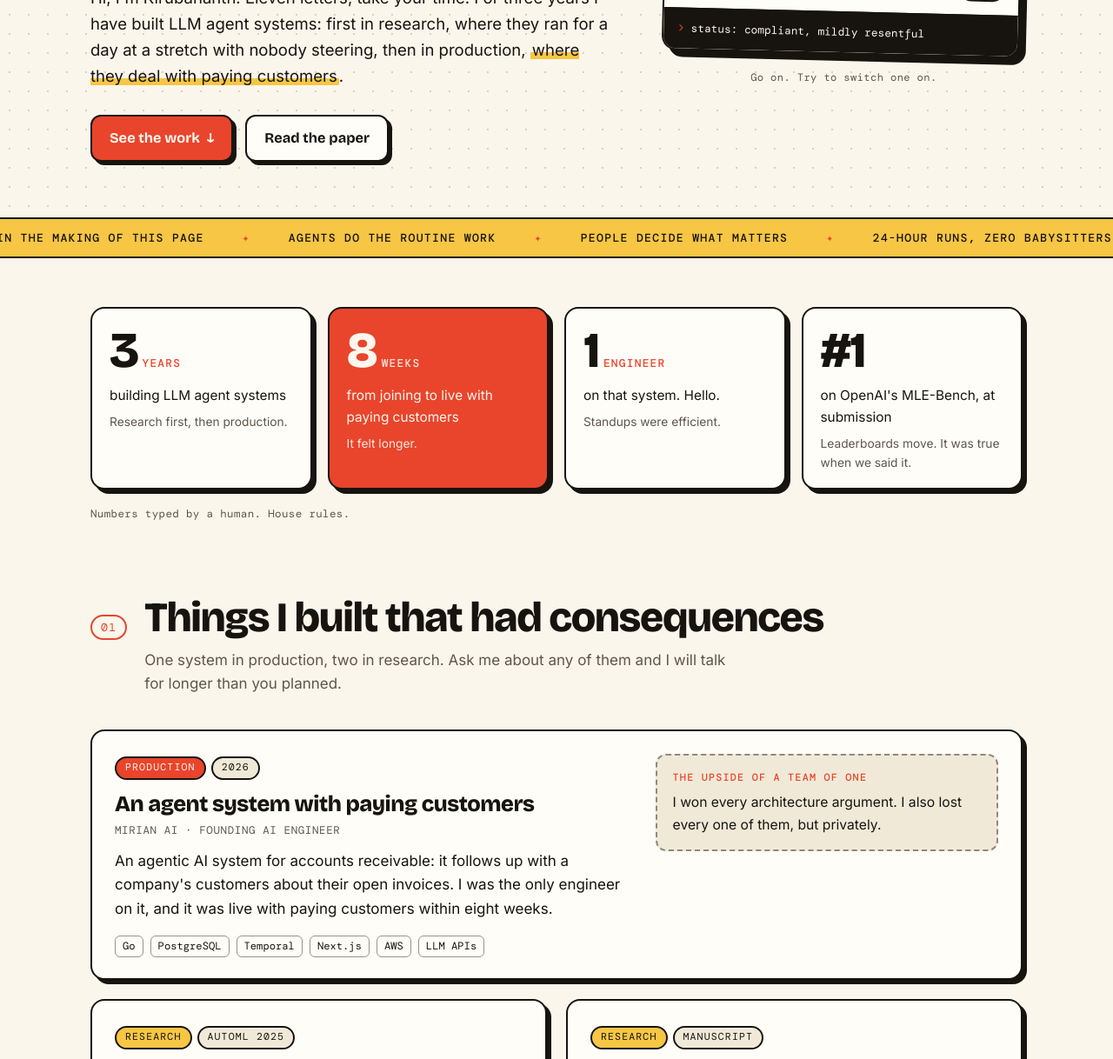
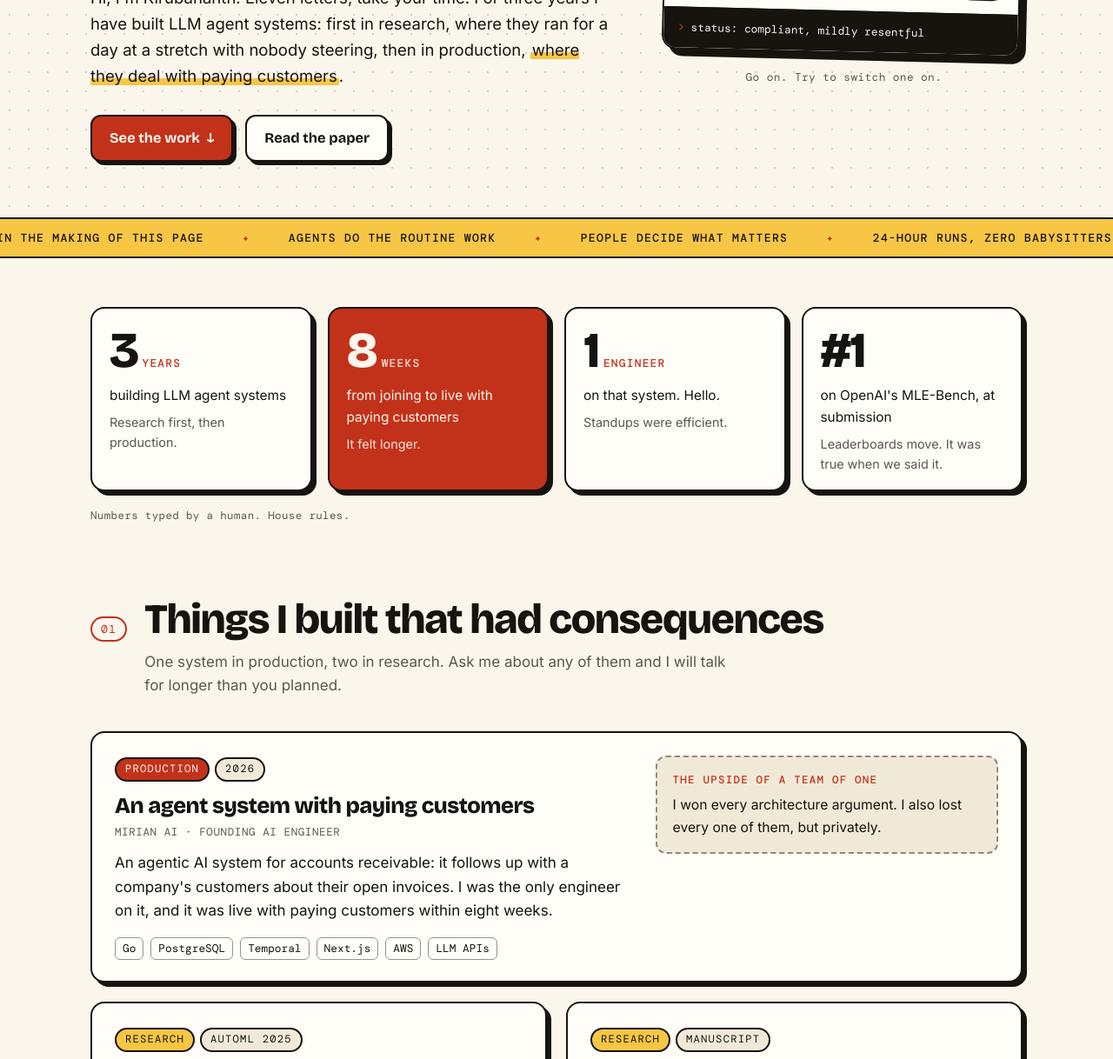
Before and after one commit to kirubanath/kirubanath.github.io, a plain HTML site: page index.html in a window 1280 px wide. Shown: the part 518-1736 px from the top of the page at 87% size. Drawn offline with nearby package versions, Linux system fonts and the light colour scheme.

Commit message:
Deepen the red for readable contrast and enlarge small labels
Co-Authored-By: Claude Fable 5.2 <noreply@anthropic.com>
Claude-Session: https://claude.ai/code/session_01HX2kjvErrqeFrmu8fsv4mV

```diff
--- a/index.html
+++ b/index.html
@@ -17,7 +17,7 @@
 <style>
 :root{
   --bg:#FBF6EC; --paper:#FFFDF8; --ink:#17140F; --muted:#5E564A; --line:#17140F;
-  --tomato:#E8452C; --tomato-ink:#FFF7EE; --mustard:#F6C644; --leaf:#2E7D4F; --soft:#F1E9D8; --hl:#F6C644;
+  --tomato:#C2321A; --tomato-ink:#FFF7EE; --mustard:#F6C644; --leaf:#2E7D4F; --soft:#F1E9D8; --hl:#F6C644;
   --shadow:5px 5px 0 var(--line);
   --display:"Bricolage Grotesque","Arial Narrow",system-ui,sans-serif;
   --body:"Inter",system-ui,-apple-system,"Segoe UI",Roboto,Arial,sans-serif;
@@ -87,7 +87,7 @@ h1 mark{background:var(--tomato);color:var(--tomato-ink);padding:0 .14em;border-
 @keyframes nope{20%{transform:translateX(-5px)}40%{transform:translateX(5px)}60%{transform:translateX(-4px)}80%{transform:translateX(3px)}}
 .perm-status{margin:0;padding:12px 16px;border-top:2px solid var(--line);background:var(--ink);color:var(--bg);font-family:var(--mono);font-size:.8rem;min-height:3.3em;display:flex;align-items:center}
 .perm-status::before{content:"> ";color:var(--tomato);white-space:pre}
-.perm-hint{font-family:var(--mono);font-size:.76rem;color:var(--muted);margin:18px 0 0;text-align:center;letter-spacing:.03em}
+.perm-hint{font-family:var(--mono);font-size:.8rem;color:var(--muted);margin:18px 0 0;text-align:center;letter-spacing:.03em}
 
 /* ticker */
 .ticker{border-block:2px solid var(--line);background:var(--mustard);color:#17140F;overflow:hidden;white-space:nowrap}
@@ -107,7 +107,7 @@ h2{font-family:var(--display);font-weight:800;font-size:clamp(1.9rem,4vw,3rem);l
 
 .card{background:var(--paper);border:2px solid var(--line);border-radius:16px;box-shadow:var(--shadow);padding:26px 26px 24px;transition:transform .14s ease,box-shadow .14s ease}
 .card:hover{transform:translate(-2px,-2px);box-shadow:7px 7px 0 var(--line)}
-.tag{display:inline-block;font-family:var(--mono);font-size:.72rem;letter-spacing:.1em;text-transform:uppercase;border:2px solid var(--line);border-radius:999px;padding:2px 10px;margin:0 6px 14px 0;background:var(--soft)}
+.tag{display:inline-block;font-family:var(--mono);font-size:.76rem;letter-spacing:.1em;text-transform:uppercase;border:2px solid var(--line);border-radius:999px;padding:2px 10px;margin:0 6px 14px 0;background:var(--soft)}
 .tag.hot{background:var(--tomato);color:var(--tomato-ink)}
 .tag.sun{background:var(--mustard);color:#17140F}
 h3{font-family:var(--display);font-weight:800;font-size:1.6rem;line-height:1.1;letter-spacing:-.02em;margin:0 0 6px}
@@ -115,7 +115,7 @@ h3{font-family:var(--display);font-weight:800;font-size:1.6rem;line-height:1.1;l
 .card p{margin:0 0 12px}
 .aside{border-left:4px solid var(--tomato);padding:2px 0 2px 14px;color:var(--muted);font-size:.98rem}
 .chips{display:flex;flex-wrap:wrap;gap:8px;margin-top:16px}
-.chips span{font-family:var(--mono);font-size:.76rem;border:1.5px solid color-mix(in srgb,var(--ink) 45%,transparent);border-radius:6px;padding:2px 8px}
+.chips span{font-family:var(--mono);font-size:.8rem;border:1.5px solid color-mix(in srgb,var(--ink) 45%,transparent);border-radius:6px;padding:2px 8px}
 .more{font-family:var(--display);font-weight:700;text-decoration:none;border-bottom:3px solid var(--tomato);padding-bottom:1px}
 .more:hover{background:var(--tomato);color:var(--tomato-ink)}
 
@@ -126,7 +126,7 @@ h3{font-family:var(--display);font-weight:800;font-size:1.6rem;line-height:1.1;l
 .stat b{display:block;font-family:var(--display);font-weight:800;font-size:clamp(2.6rem,5vw,3.6rem);line-height:1;letter-spacing:-.04em}
 .stat b small{font-family:var(--mono);font-weight:500;font-size:.8rem;letter-spacing:.1em;text-transform:uppercase;color:var(--tomato);margin-left:6px}
 .stat p{margin:10px 0 0;font-size:.96rem}
-.stat i{display:block;font-style:normal;color:var(--muted);font-size:.86rem;margin-top:6px}
+.stat i{display:block;font-style:normal;color:var(--muted);font-size:.9rem;margin-top:6px}
 .stat:nth-child(2){background:var(--tomato);color:var(--tomato-ink)}
 .stat:nth-child(2) b small,.stat:nth-child(2) i{color:inherit;opacity:.9}
 .numnote{font-family:var(--mono);font-size:.78rem;color:var(--muted);margin:18px 0 0;letter-spacing:.03em}
@@ -137,7 +137,7 @@ h3{font-family:var(--display);font-weight:800;font-size:1.6rem;line-height:1.1;l
 .work{display:grid;grid-template-columns:repeat(2,minmax(0,1fr));gap:22px}
 .work .wide{grid-column:1/-1;display:grid;grid-template-columns:minmax(0,1.5fr) minmax(0,1fr);gap:30px;align-items:start}
 .work .wide .side{background:var(--soft);border:2px dashed color-mix(in srgb,var(--ink) 45%,transparent);border-radius:12px;padding:16px 18px;font-size:.98rem}
-.work .wide .side b{font-family:var(--mono);font-weight:500;font-size:.74rem;letter-spacing:.1em;text-transform:uppercase;color:var(--tomato);display:block;margin-bottom:6px}
+.work .wide .side b{font-family:var(--mono);font-weight:500;font-size:.78rem;letter-spacing:.1em;text-transform:uppercase;color:var(--tomato);display:block;margin-bottom:6px}
 .score{display:grid;grid-template-columns:1fr 1fr;gap:10px;margin:14px 0 4px}
 .score div{border:2px solid var(--line);border-radius:10px;padding:10px 12px;background:var(--bg)}
 .score strong{font-family:var(--display);font-size:1.5rem;font-weight:800;letter-spacing:-.02em;display:block;line-height:1.1}
@@ -148,9 +148,9 @@ h3{font-family:var(--display);font-weight:800;font-size:1.6rem;line-height:1.1;l
 .notes{background:var(--soft);border-block:2px solid var(--line)}
 .notegrid{display:grid;grid-template-columns:repeat(3,minmax(0,1fr));gap:20px;counter-reset:n}
 .note{counter-increment:n;background:var(--paper);border:2px solid var(--line);border-radius:14px;padding:22px 22px 18px;position:relative}
-.note::before{content:"NOTE " counter(n,decimal-leading-zero);font-family:var(--mono);font-size:.72rem;letter-spacing:.12em;color:var(--tomato);display:block;margin-bottom:10px}
+.note::before{content:"NOTE " counter(n,decimal-leading-zero);font-family:var(--mono);font-size:.78rem;letter-spacing:.12em;color:var(--tomato);display:block;margin-bottom:10px}
 .note h3{font-size:1.28rem;margin-bottom:10px}
-.note p{margin:0;font-size:.97rem;color:var(--muted)}
+.note p{margin:0;font-size:1rem;color:var(--muted)}
 .note:nth-child(3n+1){transform:rotate(-.5deg)}.note:nth-child(3n){transform:rotate(.5deg)}
 @media (max-width:900px){.notegrid{grid-template-columns:repeat(2,minmax(0,1fr))}}
 @media (max-width:600px){.notegrid{grid-template-columns:1fr}.note{transform:none!important}}
```
